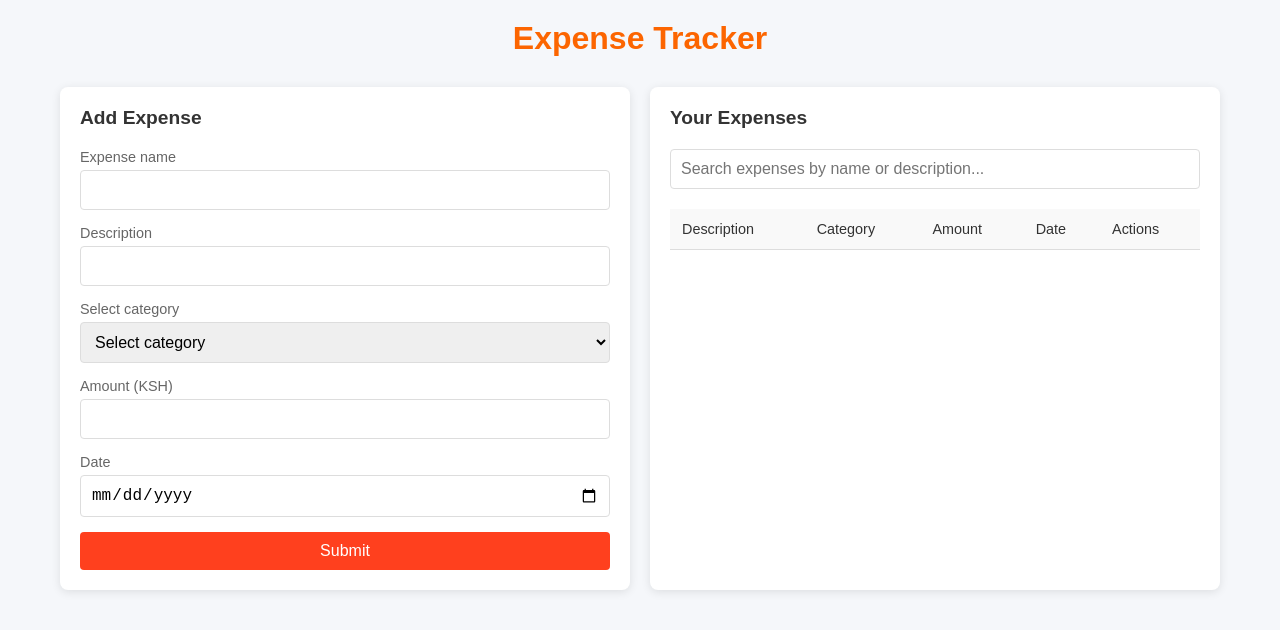
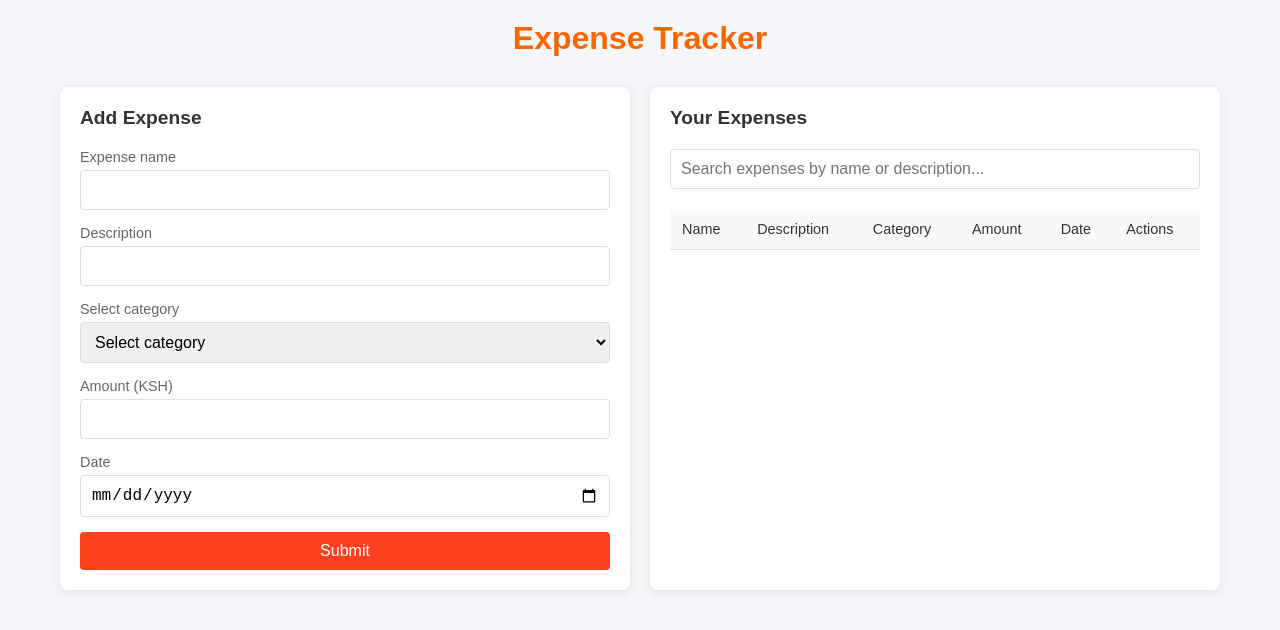
Before and after one commit to colinskorir/Expense-tracker, a React (Create React App) app: page / in a window 1280 px wide. Shown: the top 630 px of the page. Built offline with nearby package versions, Linux system fonts and the light colour scheme.

Commit message:
Update ExpenseTable.js

```diff
--- a/src/Components/ExpenseTable.js
+++ b/src/Components/ExpenseTable.js
@@ -13,7 +13,9 @@ function ExpenseTable({ expenses, deleteExpense, setExpenses }) {
     <table className="expense-table">
       <thead>
         <tr>
-
+          <th onClick={() => sortExpenses('description')}>
+            Name
+          </th>
           <th onClick={() => sortExpenses('descriptionDetail')}>
             Description
           </th>
```
